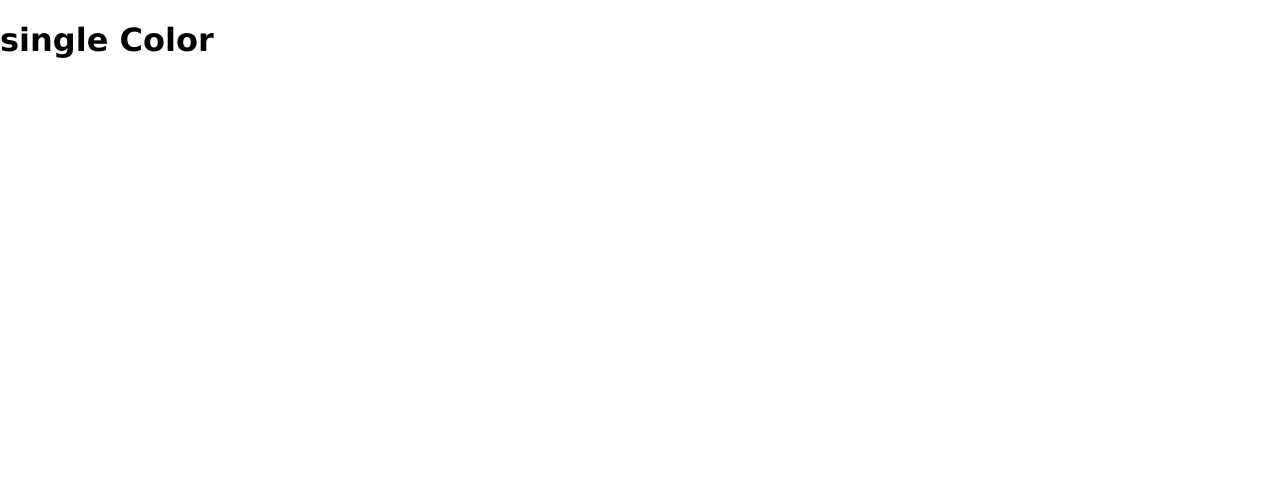
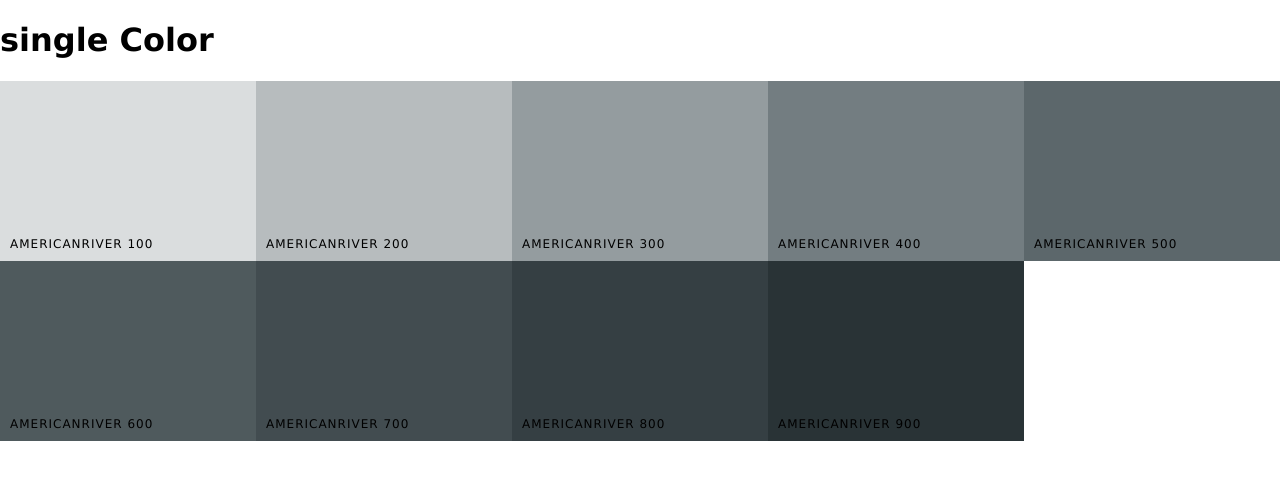
Before and after one commit to jonahCodes/ReactColorProject, a React (Create React App) app: page /palette/flat-ui-colors-american/americanriver in a window 1280 px wide. Shown: the top 480 px of the page. Built offline with nearby package versions, Linux system fonts and the light colour scheme.

Commit message:
display colors in colorPalette more

```diff
--- a/src/App.js
+++ b/src/App.js
@@ -38,7 +38,14 @@
         <Route
           exact
           path="/palette/:paletteId/:colorId"
-          render={() => <ColorPalette />}
+          render={(routeProps) => (
+            <ColorPalette
+              colorid={routeProps.match.params.colorId}
+              palette={generatePalette(
+                this.findPalette(routeProps.match.params.paletteId),
+              )}
+            />
+          )}
         />
       </Switch>
     );
--- a/src/colorApp/ColorBox.js
+++ b/src/colorApp/ColorBox.js
@@ -13,7 +13,7 @@
     });
   };
   render() {
-    const { name, background, moreUrl } = this.props;
+    const { name, background, moreUrl, showLink } = this.props;
     const { copied } = this.state;
     return (
       <CopyToClipboard text={background} onCopy={this.changeCopyState}>
@@ -32,9 +32,11 @@
             </div>
             <button className="copy-button">copy</button>
           </div>
-          <Link to={moreUrl} onClick={(e) => e.stopPropagation()}>
-            <span className="see-more">more</span>
-          </Link>
+          {showLink && (
+            <Link to={moreUrl} onClick={(e) => e.stopPropagation()}>
+              <span className="see-more">more</span>
+            </Link>
+          )}
         </div>
       </CopyToClipboard>
     );
--- a/src/colorApp/ColorPalette.js
+++ b/src/colorApp/ColorPalette.js
@@ -1,6 +1,35 @@
 import { Component } from "react";
+import ColorBox from "./ColorBox";
 export default class ColorPalette extends Component {
+  constructor(props) {
+    super(props);
+    this._shades = this.gatherShades(this.props.palette, this.props.colorid);
+  }
+  gatherShades(paletteName, idColor) {
+    //return all shades given color
+    let shades = [];
+    let allColor = paletteName.colors;
+    for (let key in allColor) {
+      shades = shades.concat(
+        allColor[key].filter((color) => color.id === idColor),
+      );
+    }
+    return shades.slice(1);
+  }
   render() {
-    return <h1>single Color</h1>;
+    const colorBoxes = this._shades.map((color) => (
+      <ColorBox
+        key={color.id}
+        name={color.name}
+        background={color.hex}
+        showLink={false}
+      />
+    ));
+    return (
+      <div className="Palette">
+        <h1>single Color</h1>
+        <div className="Palette-colors">{colorBoxes}</div>
+      </div>
+    );
   }
 }
--- a/src/colorApp/Palette.js
+++ b/src/colorApp/Palette.js
@@ -26,6 +26,7 @@
         name={color.name}
         id={color.id}
         paletteId={id}
+        showLink={true}
         moreUrl={`/palette/${id}/${color.id}`}
       />
     ));
```
